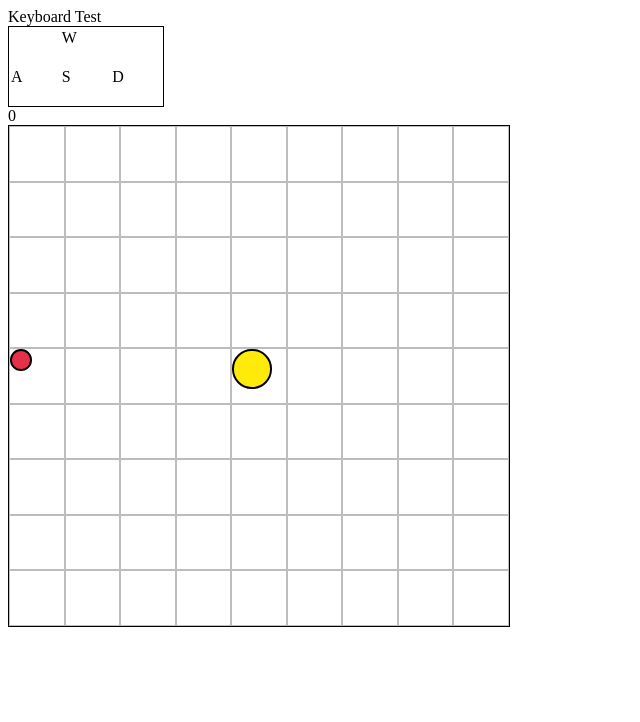
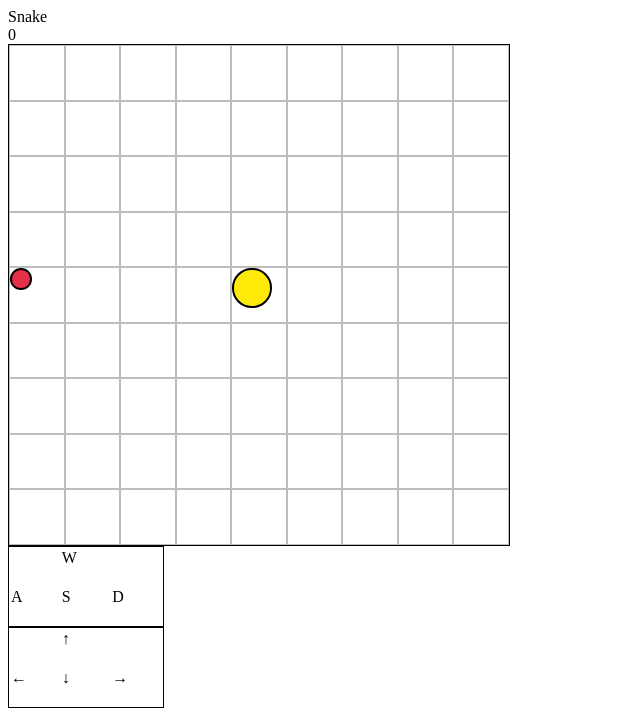
Before and after one commit to JakeBrowning90/snake, a website built with webpack: page src/template.html in a window 1280 px wide. Shown: the whole page, without its empty margins (0-640 px from the left). Built offline with nearby package versions, Linux system fonts and the light colour scheme.

Commit message:
Add arrow key controls

```diff
--- a/src/index.js
+++ b/src/index.js
@@ -2,7 +2,7 @@ import "./styles/style.css";
 // import { functionName } from "./modules/xFuncModTemplate";
 
 function hightlightKey(e) {
-  //   console.log(`${e.code}`);
+  // console.log(`${e.code}`);
   let targetedKey = document.getElementById(e.code);
   // Don't throw errors for unbound keys
   if (targetedKey) {
@@ -11,7 +11,7 @@ function hightlightKey(e) {
 }
 
 function unhightlightKey(e) {
-  //   console.log(`${e.code}`);
+  // console.log(`${e.code}`);
   let targetedKey = document.getElementById(e.code);
   if (targetedKey) {
     targetedKey.classList.remove("activeKey");
@@ -19,13 +19,13 @@ function unhightlightKey(e) {
 }
 
 function getMovement(e) {
-  if (e.code == "KeyW") {
+  if (e.code == "KeyW" || e.code == "ArrowUp") {
     executeMovement("up");
-  } else if (e.code == "KeyA") {
+  } else if (e.code == "KeyA" || e.code == "ArrowLeft") {
     executeMovement("left");
-  } else if (e.code == "KeyS") {
+  } else if (e.code == "KeyS" || e.code == "ArrowDown") {
     executeMovement("down");
-  } else if (e.code == "KeyD") {
+  } else if (e.code == "KeyD" || e.code == "ArrowRight") {
     executeMovement("right");
   }
 }
--- a/src/styles/style.css
+++ b/src/styles/style.css
@@ -1,4 +1,4 @@
-#keyPad {
+.keyPad {
   width: 150px;
   height: 75px;
   border: 1px solid black;
--- a/src/template.html
+++ b/src/template.html
@@ -7,9 +7,11 @@
     <!-- No script tag needed, automatically handled by HtmlWebpackPlugin -->
   </head>
   <body>
-    <header>Keyboard Test</header>
+    <header>Snake</header>
     <main>
-      <div id="keyPad">
+      <span id="scoreboard"></span>
+      <div id="playField"></div>
+      <div class="keyPad">
         <span></span>
         <span id="KeyW">W</span>
         <span></span>
@@ -17,8 +19,14 @@
         <span id="KeyS">S</span>
         <span id="KeyD">D</span>
       </div>
-      <span id="scoreboard"></span>
-      <div id="playField"></div>
+      <div class="keyPad">
+        <span></span>
+        <span id="ArrowUp">&uarr;</span>
+        <span></span>
+        <span id="ArrowLeft">&larr;</span>
+        <span id="ArrowDown">&darr;</span>
+        <span id="ArrowRight">&rarr;</span>
+      </div>
     </main>
   </body>
 </html>
```
